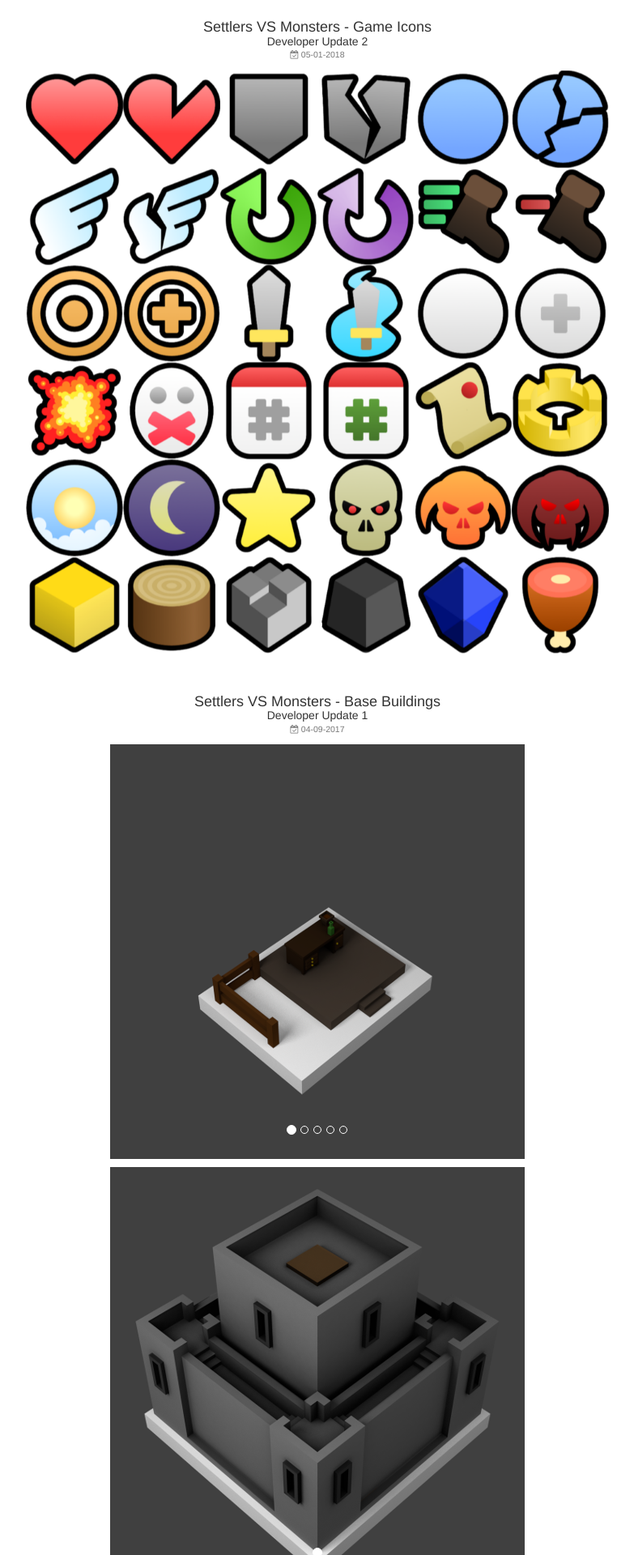
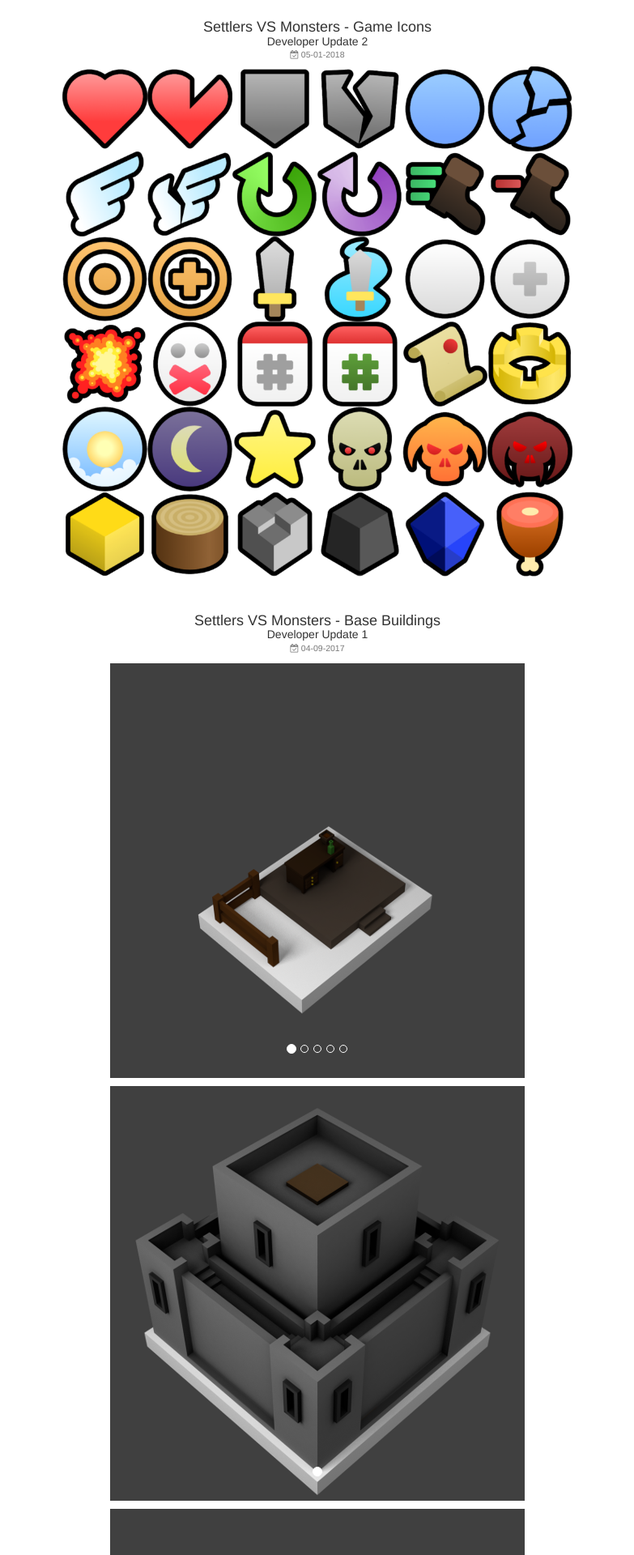
Before and after one commit to Robinseibold/Robinseibold.github.io, a Jekyll site: the page built from index.html, in a window 1280 px wide. Shown: the top 1920 px of the page at 81% size, without its empty margins (248-1031 px from the left). Built offline with Jekyll 4.4.1, drawn with Linux system fonts in a browser that asks for light colours; the list of posts is cut into pages by our own code.

Commit message:
Fix image layout

```diff
--- a/_includes/post_images.html
+++ b/_includes/post_images.html
@@ -1,6 +1,5 @@
 
 {% for image_set in post.image_sets %}
-{% if image_set.size > 1 %}
 <div id="{{ image_set.name }}" class="carousel" data-ride="carousel">
     <a href="#{{ image_set.name }}" data-slide="next">
         <ol class="carousel-indicators">
@@ -20,9 +19,9 @@
         </div>
     </a>
 </div>
-{% else %}
-<div id="{{ image_set.name }}" class="image-single">
-    <img src="{{ site.url }}{{ image_set.images.first }}" alt="{{image_set.images.first}}">
+{% endfor %}
+{% if post.image_name.size > 0 %}
+<div id="{{ post.image_name }}">
+    <img class="img-responsive image-single" src="{{ site.url }}{{ post.image_src }}" alt="{{post.image_name}}">
 </div>
 {% endif %}
-{% endfor %}
--- a/_sass/style.sass
+++ b/_sass/style.sass
@@ -55,4 +55,4 @@
 	max-height: 100%
 
 .image-single
-	margin: 0px
+	max-height: 70vh
```
Also changed, not shown: _posts/2018-01-05-settlers-2.md (+2 -4 lines).
